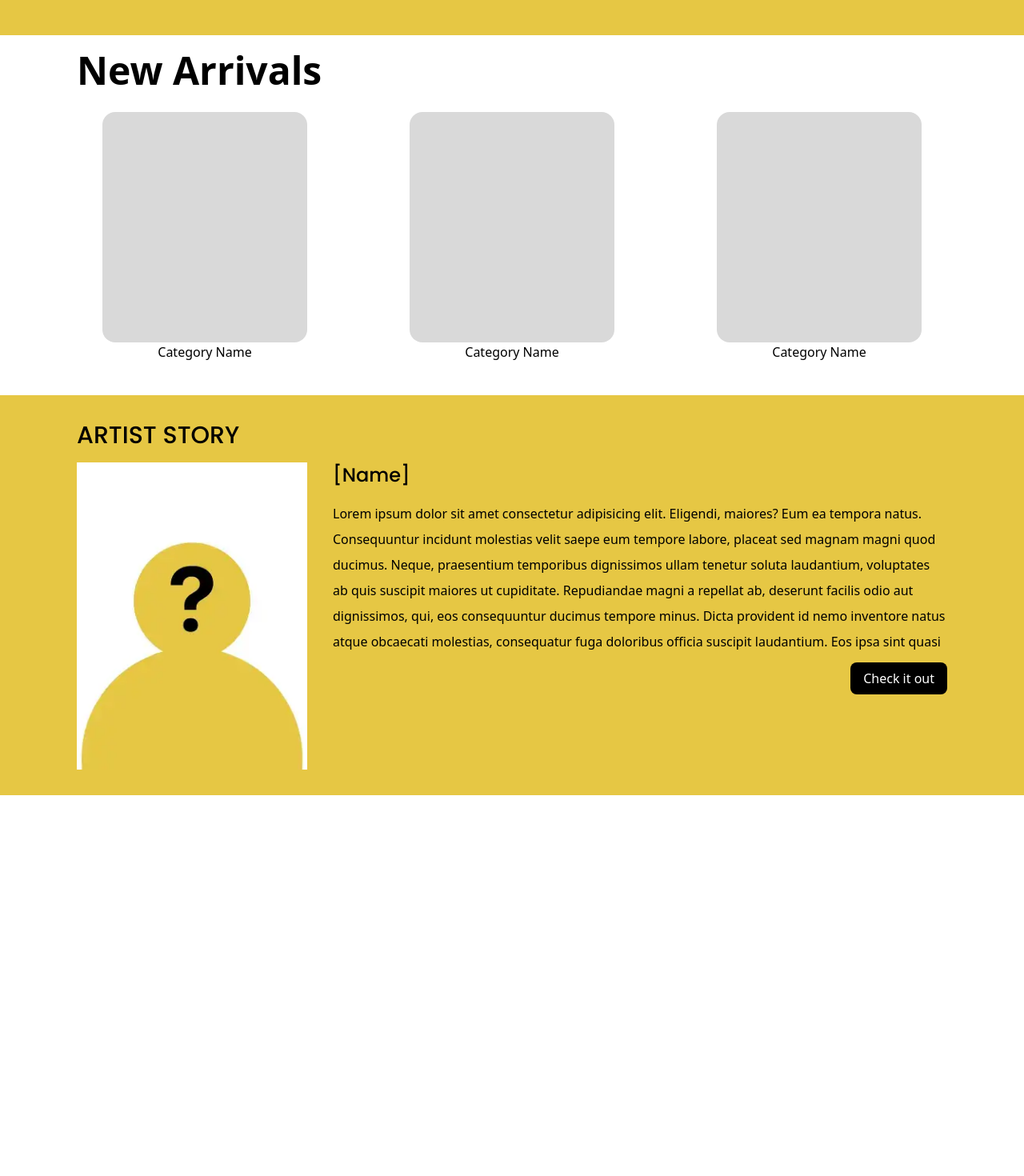
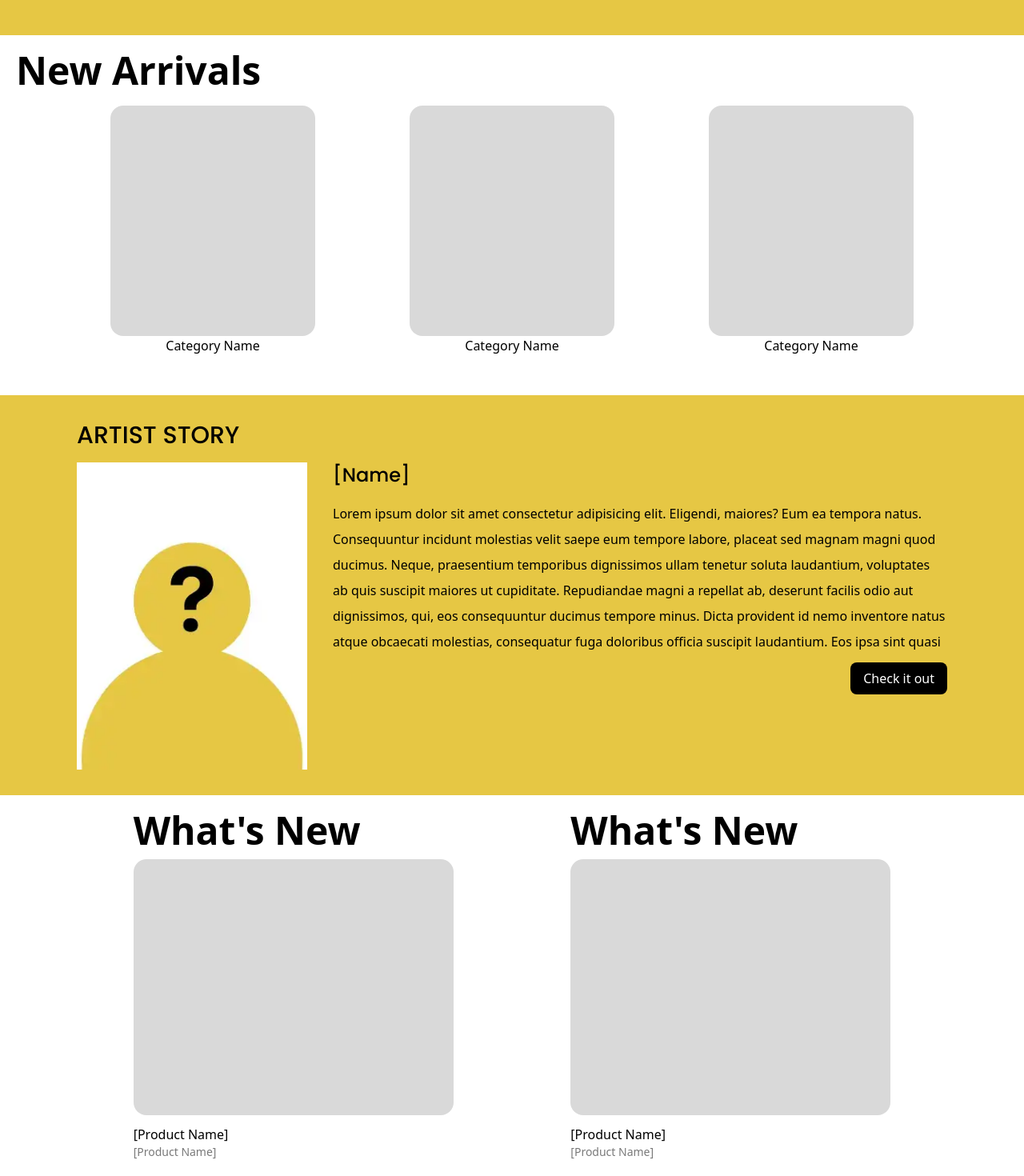
Before and after one commit to gyanqui/Handcrafted-Haven, a Next.js app: page / in a window 1280 px wide. Shown: the part 956-2426 px from the top of the page at 80% size. Before the commit the page ends 1950 px from the top, so only its background shows below. Built offline with nearby package versions, Linux system fonts and the light colour scheme.

Commit message:
promotionSection

```diff
--- a/src/app/page.tsx
+++ b/src/app/page.tsx
@@ -1,22 +1,28 @@
 import { HeroSection } from "./ui/hero-section";
 import { ArtistStory } from "./ui/artist-story";
-import { ArrivalCard } from "./ui/home/arrival-card";
+import {
+  Heading,
+  ArrivalCard,
+  NewPopularCard
+} from "@/app/ui/home/PromotionComponents";
 
 export default function Home() {
   return (
     <>
       <HeroSection />
-      <div className="h-60 bg-white md:h-96 lg:h-[450px]">
-        <h2 className="text-black text-xl font-extrabold ml-10 pt-5 pb-2 md:text-5xl md:pb-7 lg:ml-24">
-          New Arrivals
-        </h2>
-        <div className="flex justify-evenly">
+      <div className="p-5 bg-white md:h-96 lg:h-[450px]">
+        <Heading content="New Arrivals" />
+        <div className="flex justify-evenly my-5">
           <ArrivalCard />
           <ArrivalCard />
           <ArrivalCard />
         </div>
       </div>
       <ArtistStory />
+      <div className="bg-white p-5 md:flex justify-evenly">
+        <NewPopularCard />
+        <NewPopularCard />
+      </div>
     </>
   );
 }
--- /dev/null
+++ b/src/app/ui/home/PromotionComponents.tsx
@@ -0,0 +1,33 @@
+export function Heading(params: {
+  content: string
+}) {
+  return (
+    <h2 className="text-black text-xl font-extrabold md:text-5xl">
+      {params.content}
+    </h2>
+  );
+}
+
+export function ArrivalCard() {
+  return (
+    <div className="w-fit flex flex-col items-center">
+      <div className="bg-[#D9D9D9] h-32 w-20 rounded-2xl md:h-52 md:w-36 lg:h-72 lg:w-64"></div>
+      <p className="text-black font-medium">Category Name</p>
+    </div>
+  );
+}
+
+export function NewPopularCard() {
+  return (
+    <section>
+      <Heading content="What's New"/>
+      <div className="mt-3 flex items-end justify-center gap-3 md:flex-col md:items-start">
+        <div className="bg-[#D9D9D9] h-32 w-60 rounded-2xl md:h-52 md:w-[300px] lg:w-[400px] lg:h-80"></div>
+        <div>
+          <p className="text-black font-medium">[Product Name]</p>
+          <p className="text-[#797979] text-sm font-medium">[Product Name]</p>
+        </div>
+      </div>
+    </section>
+  );
+}
--- a/src/app/ui/home/arrival-card.tsx
+++ /dev/null
@@ -1,8 +0,0 @@
-export function ArrivalCard() {
-  return (
-    <div className="w-fit flex flex-col items-center">
-      <div className="bg-[#D9D9D9] h-32 w-20 rounded-2xl md:h-52 md:w-36 lg:h-72 lg:w-64"></div>
-      <p className="text-black font-medium">Category Name</p>
-    </div>
-  );
-}
```
